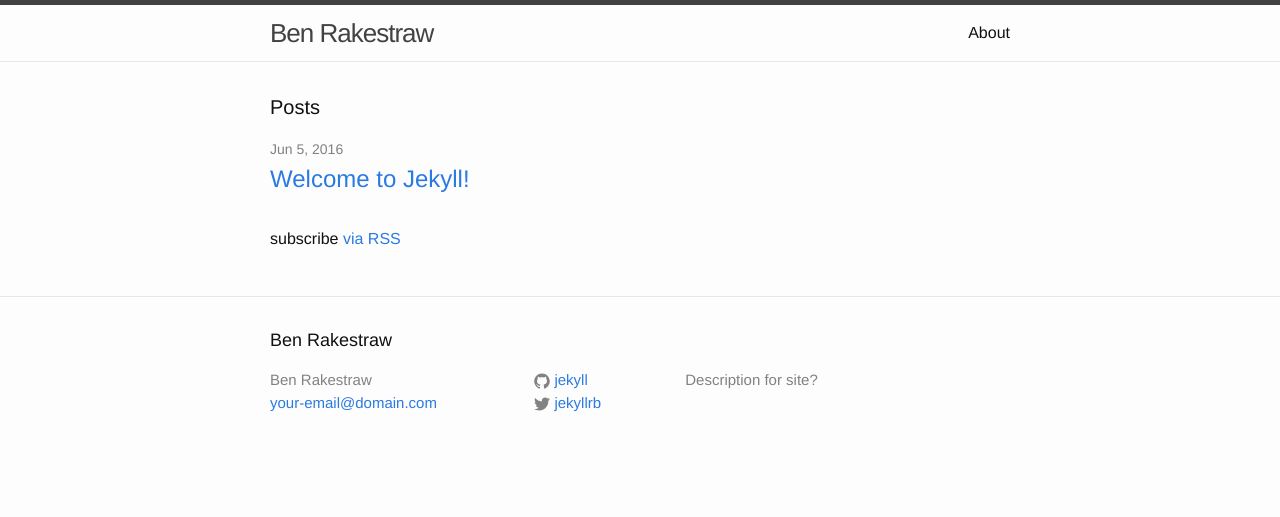
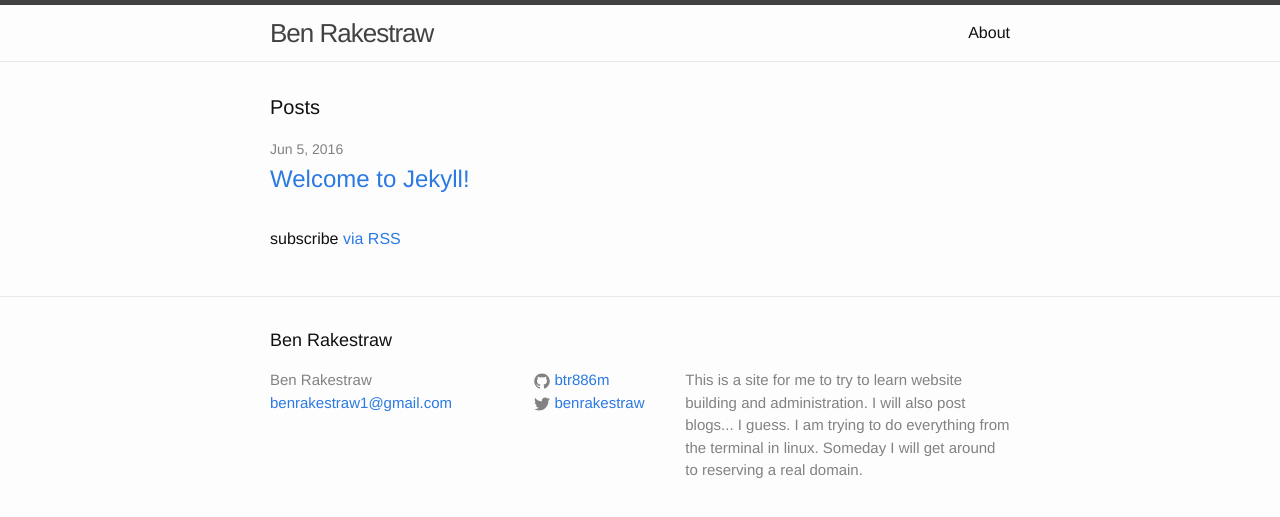
Before and after one commit to btr886m/btr886m.github.io, a Jekyll site: the page built from index.html, in a window 1280 px wide. Shown: the top 517 px of the page. Built offline with Jekyll 4.4.1, drawn with Linux system fonts in a browser that asks for light colours.

Commit message:
Change contact info and description

```diff
--- a/_config.yml
+++ b/_config.yml
@@ -7,13 +7,16 @@
 
 # Site settings
 title: Ben Rakestraw
-email: your-email@domain.com
+email: benrakestraw1@gmail.com
 description: > # this means to ignore newlines until "baseurl:"
-  Description for site?
+  This is a site for me to try to learn website building and administration.
+  I will also post blogs... I guess.
+  I am trying to do everything from the terminal in linux.
+  Someday I will get around to reserving a real domain.
 baseurl: "" # the subpath of your site, e.g. /blog
 url: "http://yourdomain.com" # the base hostname & protocol for your site
-twitter_username: jekyllrb
-github_username:  jekyll
+twitter_username: benrakestraw
+github_username:  btr886m
 
 # Build settings
 markdown: kramdown
```
